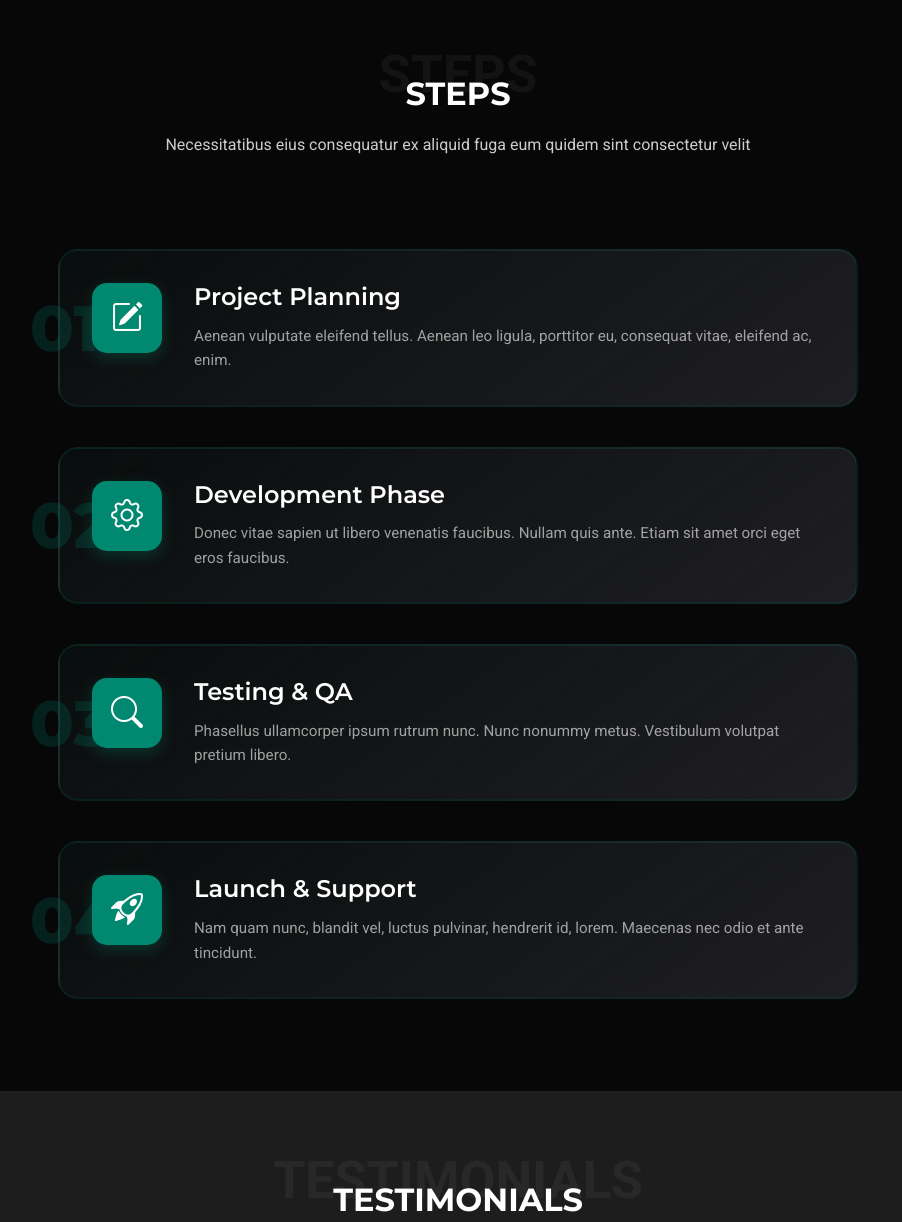
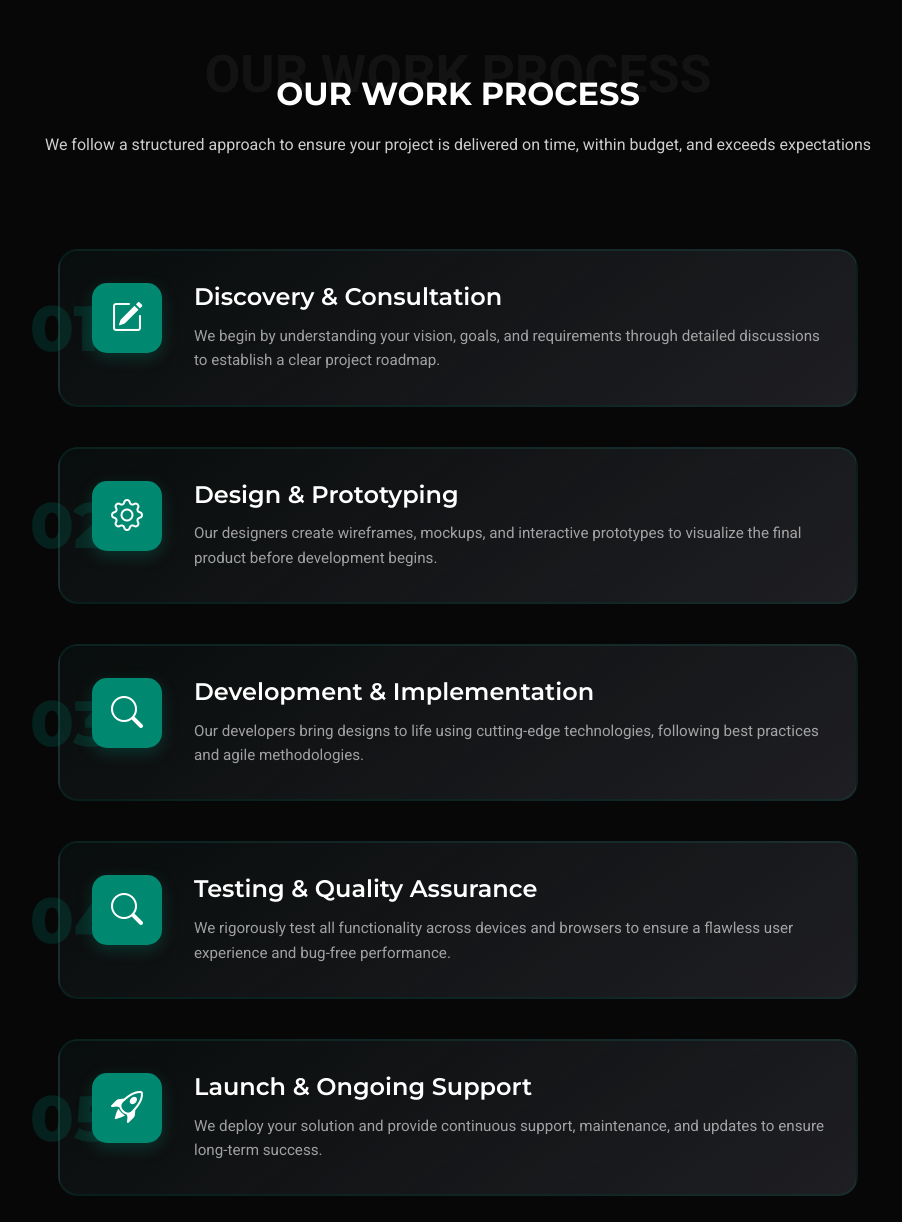
Before and after one commit to kalamohammedbello/astatechnologiesltd, a plain HTML site: page index.html in a window 1280 px wide. Shown: the part 3580-4802 px from the top of the page, without its empty margins (182-1084 px from the left). Drawn offline with Linux system fonts and the light colour scheme; animation ran at ten frames a second.

Commit message:
Updated Our Work Process Section

```diff
--- a/index.html
+++ b/index.html
@@ -353,9 +353,9 @@
 
       <!-- Section Title -->
       <div class="container section-title" data-aos="fade-up">
-        <span class="description-title">Steps</span>
-        <h2>Steps</h2>
-        <p>Necessitatibus eius consequatur ex aliquid fuga eum quidem sint consectetur velit</p>
+        <span class="description-title">Our Work Process</span>
+        <h2>Our Work Process</h2>
+        <p>We follow a structured approach to ensure your project is delivered on time, within budget, and exceeds expectations</p>
       </div><!-- End Section Title -->
 
       <div class="container" data-aos="fade-up" data-aos-delay="100">
@@ -371,8 +371,8 @@
                     <i class="bi bi-pencil-square"></i>
                   </div>
                   <div class="step-content">
-                    <h3>Project Planning</h3>
-                    <p>Aenean vulputate eleifend tellus. Aenean leo ligula, porttitor eu, consequat vitae, eleifend ac, enim.</p>
+                    <h3>Discovery & Consultation</h3>
+                    <p>We begin by understanding your vision, goals, and requirements through detailed discussions to establish a clear project roadmap.</p>
                   </div>
                 </div>
               </div>
@@ -386,8 +386,8 @@
                     <i class="bi bi-gear"></i>
                   </div>
                   <div class="step-content">
-                    <h3>Development Phase</h3>
-                    <p>Donec vitae sapien ut libero venenatis faucibus. Nullam quis ante. Etiam sit amet orci eget eros faucibus.</p>
+                    <h3>Design & Prototyping</h3>
+                    <p>Our designers create wireframes, mockups, and interactive prototypes to visualize the final product before development begins.</p>
                   </div>
                 </div>
               </div>
@@ -401,8 +401,23 @@
                     <i class="bi bi-search"></i>
                   </div>
                   <div class="step-content">
-                    <h3>Testing &amp; QA</h3>
-                    <p>Phasellus ullamcorper ipsum rutrum nunc. Nunc nonummy metus. Vestibulum volutpat pretium libero.</p>
+                    <h3>Development &amp; Implementation</h3>
+                    <p>Our developers bring designs to life using cutting-edge technologies, following best practices and agile methodologies.</p>
+                  </div>
+                </div>
+              </div>
+            </div><!-- End Process Item -->
+
+            <div class="process-item" data-aos="fade-up" data-aos-delay="400">
+              <div class="content">
+                <span class="step-number">04</span>
+                <div class="card-body">
+                  <div class="step-icon">
+                    <i class="bi bi-search"></i>
+                  </div>
+                  <div class="step-content">
+                    <h3>Testing &amp; Quality Assurance</h3>
+                    <p>We rigorously test all functionality across devices and browsers to ensure a flawless user experience and bug-free performance.</p>
                   </div>
                 </div>
               </div>
@@ -410,14 +425,14 @@
 
             <div class="process-item" data-aos="fade-up" data-aos-delay="500">
               <div class="content">
-                <span class="step-number">04</span>
+                <span class="step-number">05</span>
                 <div class="card-body">
                   <div class="step-icon">
                     <i class="bi bi-rocket-takeoff"></i>
                   </div>
                   <div class="step-content">
-                    <h3>Launch &amp; Support</h3>
-                    <p>Nam quam nunc, blandit vel, luctus pulvinar, hendrerit id, lorem. Maecenas nec odio et ante tincidunt.</p>
+                    <h3>Launch &amp; Ongoing Support</h3>
+                    <p>We deploy your solution and provide continuous support, maintenance, and updates to ensure long-term success.</p>
                   </div>
                 </div>
               </div>
```
